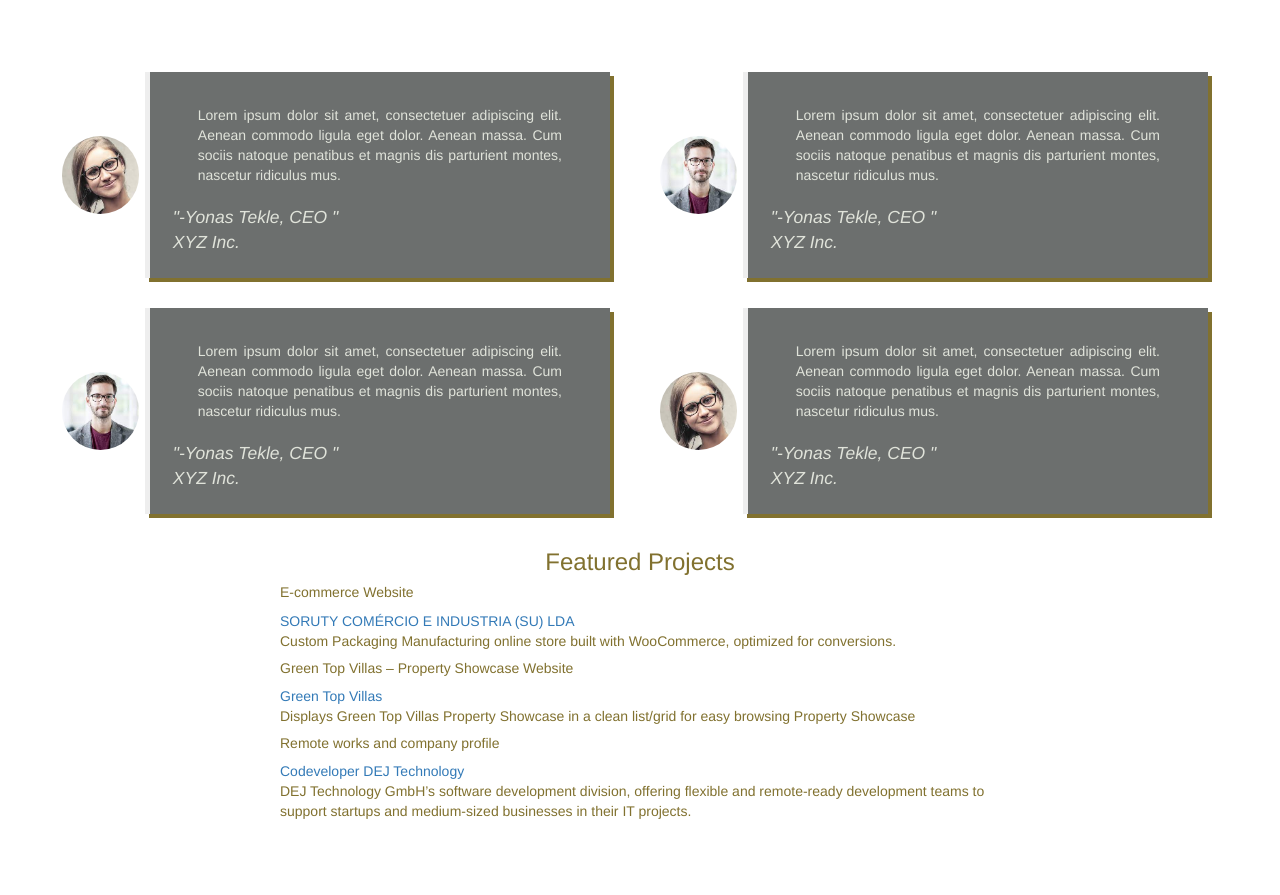
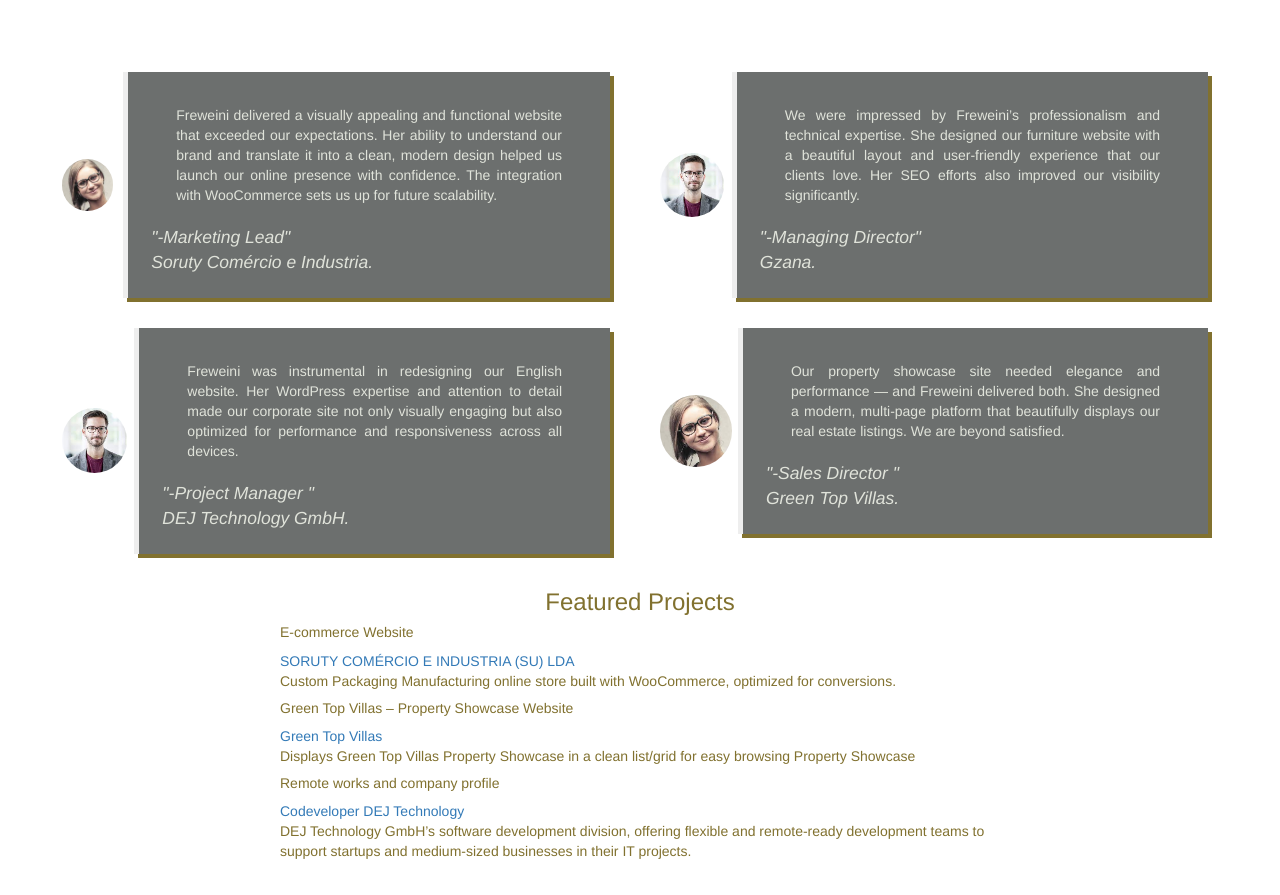
Before and after one commit to freta/Portofilio-template, a website: page index.html in a window 1280 px wide. Shown: the part 1929-2824 px from the top of the page. Drawn offline with nearby package versions, Linux system fonts and the light colour scheme.

Commit message:
Update index.html
Editing the testimonials.

```diff
--- a/index.html
+++ b/index.html
@@ -153,11 +153,11 @@
                        </div>
                        <blockquote class="block-47-quote">
                             <p>
-                                Lorem ipsum dolor sit amet, consectetuer adipiscing elit. Aenean commodo ligula eget dolor. Aenean massa. Cum sociis natoque penatibus et magnis dis parturient montes, nascetur ridiculus mus.
+                                Freweini delivered a visually appealing and functional website that exceeded our expectations. Her ability to understand our brand and translate it into a clean, modern design helped us launch our online presence with confidence. The integration with WooCommerce sets us up for future scalability.
                             </p>
                             <cite>
-                                "-Yonas Tekle, CEO "<br>
-                                <a href="#">XYZ Inc.</a>
+                                "-Marketing Lead"<br>
+                                <a href="#">Soruty Comércio e Industria.</a>
                             </cite>
                         </blockquote>
 
@@ -170,11 +170,11 @@
                         </div>
                         <blockquote class="block-47-quote">
                              <p>
-                                 Lorem ipsum dolor sit amet, consectetuer adipiscing elit. Aenean commodo ligula eget dolor. Aenean massa. Cum sociis natoque penatibus et magnis dis parturient montes, nascetur ridiculus mus.
+                                We were impressed by Freweini’s professionalism and technical expertise. She designed our furniture website with a beautiful layout and user-friendly experience that our clients love. Her SEO efforts also improved our visibility significantly.
                              </p>
                              <cite>
-                                 "-Yonas Tekle, CEO "<br>
-                                 <a href="#">XYZ Inc.</a>
+                                 "-Managing Director"<br>
+                                 <a href="#">Gzana.</a>
                              </cite>
                          </blockquote>
 
@@ -187,11 +187,11 @@
                         </div>
                         <blockquote class="block-47-quote">
                              <p>
-                                 Lorem ipsum dolor sit amet, consectetuer adipiscing elit. Aenean commodo ligula eget dolor. Aenean massa. Cum sociis natoque penatibus et magnis dis parturient montes, nascetur ridiculus mus.
+                                 Freweini was instrumental in redesigning our English website. Her WordPress expertise and attention to detail made our corporate site not only visually engaging but also optimized for performance and responsiveness across all devices.
                              </p>
                              <cite>
-                                 "-Yonas Tekle, CEO "<br>
-                                 <a href="#">XYZ Inc.</a>
+                                 "-Project Manager "<br>
+                                 <a href="#">DEJ Technology GmbH.</a>
                              </cite>
                          </blockquote>
 
@@ -204,11 +204,11 @@
                         </div>
                         <blockquote class="block-47-quote">
                              <p>
-                                 Lorem ipsum dolor sit amet, consectetuer adipiscing elit. Aenean commodo ligula eget dolor. Aenean massa. Cum sociis natoque penatibus et magnis dis parturient montes, nascetur ridiculus mus.
+                                 Our property showcase site needed elegance and performance — and Freweini delivered both. She designed a modern, multi-page platform that beautifully displays our real estate listings. We are beyond satisfied.
                              </p>
                              <cite>
-                                 "-Yonas Tekle, CEO "<br>
-                                 <a href="#">XYZ Inc.</a>
+                                 "-Sales Director "<br>
+                                 <a href="#">Green Top Villas.</a>
                              </cite>
                          </blockquote>
 
```
